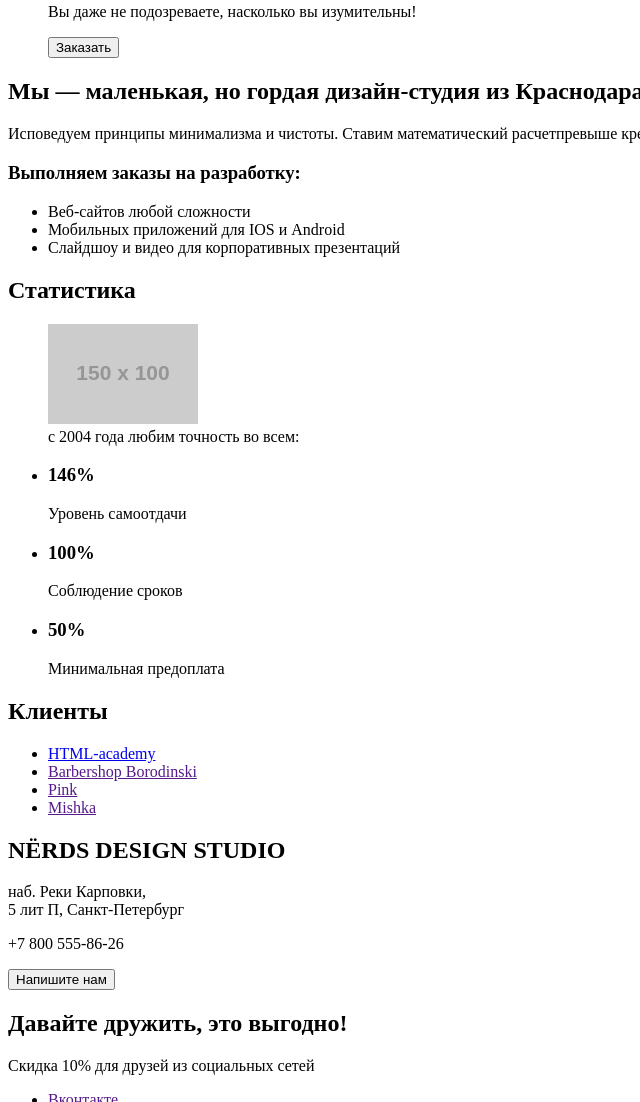
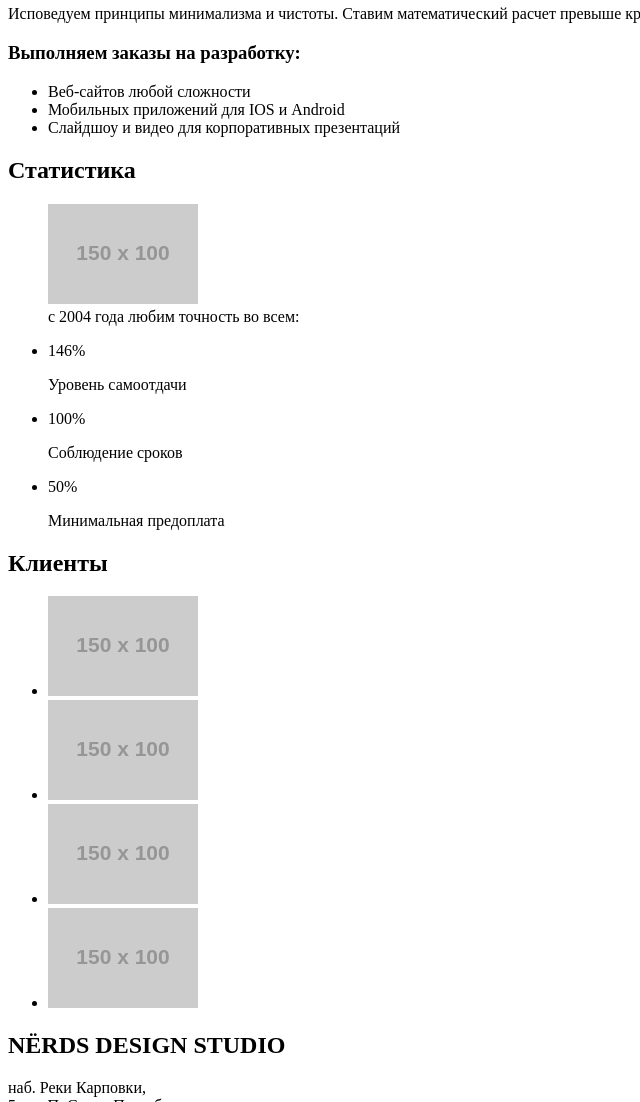
Before and after one commit to koopolina/812683-nerds-31, a plain HTML site: page index.html in a window 1280 px wide. Shown: the part 1698-2800 px from the top of the page, without its empty margins (0-640 px from the left). Drawn offline with Linux system fonts and the light colour scheme; placeholder pictures from the web are drawn by us.

Commit message:
Выполнила правки

```diff
--- a/index.html
+++ b/index.html
@@ -18,23 +18,21 @@
   		</ul>
   		<a href="">Корзина</a>
   	</nav>
+	  <h1>Дизайн-студия Нёрдс</h1>
 	  	<ul>
 			<li>
-	  			<h1>Дизайн-студия Нёрдс</h1>
 	  			<h2>Долго, дорого, скрупулезно</h2>
 	  			<p>Математически выверенный дизайн для вашего сайта или мобильного приложения.</p>
 	  			<button type="button">Узнать больше</button>
 	  			<img src="https://via.placeholder.com/150x100" alt="Картинка с телефонами">
 			</li>
 			<li>
-				<h1>Дизайн-студия Нёрдс</h1>
 				<h2>Любим математику как никто другой</h2>
 				<p>Никакого креатива, только математические формулы для расчета идеальных пропорций.</p>
 				<button type="button">Узнать больше</button>
 				<img src="https://via.placeholder.com/150x100" alt="Картинка с телефонами">
 			  </li>
 			  <li>
-				<h1>Дизайн-студия Нёрдс</h1>
 				<h2>Только ночь, только хардкор</h2>
 				<p>Работать днем, как все? Мы против этого. Ближе к полуночи работа только начинается.</p>
 				<button type="button">Узнать больше</button>
@@ -68,7 +66,7 @@
   	</section>
   	<section>
   			<h2>Мы — маленькая, но гордая дизайн-студия из Краснодара.</h2>
-  			<p>Исповедуем принципы минимализма и чистоты. Ставим математический расчетпревыше креатива. Работаем не покладая рук, как роботы.</p>
+  			<p>Исповедуем принципы минимализма и чистоты. Ставим математический расчет превыше креатива. Работаем не покладая рук, как роботы.</p>
   			<h3>Выполняем заказы на разработку:</h3>
   			<ul>
   				<li>Веб-сайтов любой сложности</li>
@@ -84,15 +82,15 @@
   		</figure>
   		<ul>
   			<li>
-  				<h3>146%</h3>
+  				<p>146%</p>
   				<p>Уровень самоотдачи</p>
   			</li>
   			<li>
-  				<h3>100%</h3>
+  				<p>100%</p>
   				<p>Соблюдение сроков</p>
   			</li>
   			<li>
-  				<h3>50%</h3>
+  				<p>50%</p>
   				<p>Минимальная предоплата</p>
   			</li>
   		</ul>
@@ -101,16 +99,24 @@
   		<h2>Клиенты</h2>
   		<ul>
   			<li>
-  				<a href="https://htmlacademy.ru/intensive/htmlcss">HTML-academy</a>
+  				<a href="https://htmlacademy.ru/intensive/htmlcss">
+					<img src="https://via.placeholder.com/150x100" alt="HTML-academy">
+				</a>
   			</li>
   			<li>
-  				<a href="">Barbershop Borodinski</a>
+  				<a href="">
+					<img src="https://via.placeholder.com/150x100" alt="Barbershop Borodinski">
+				</a>
   			</li>
   			<li>
-  				<a href="">Pink</a>
+  				<a href="">
+					<img src="https://via.placeholder.com/150x100" alt="Pink">
+				</a>
   			</li>
   			<li>
-  				<a href="">Mishka</a>
+  				<a href="">
+					<img src="https://via.placeholder.com/150x100" alt="Mishka">
+				</a>
   			</li>
   		</ul>
   	</section>
```
